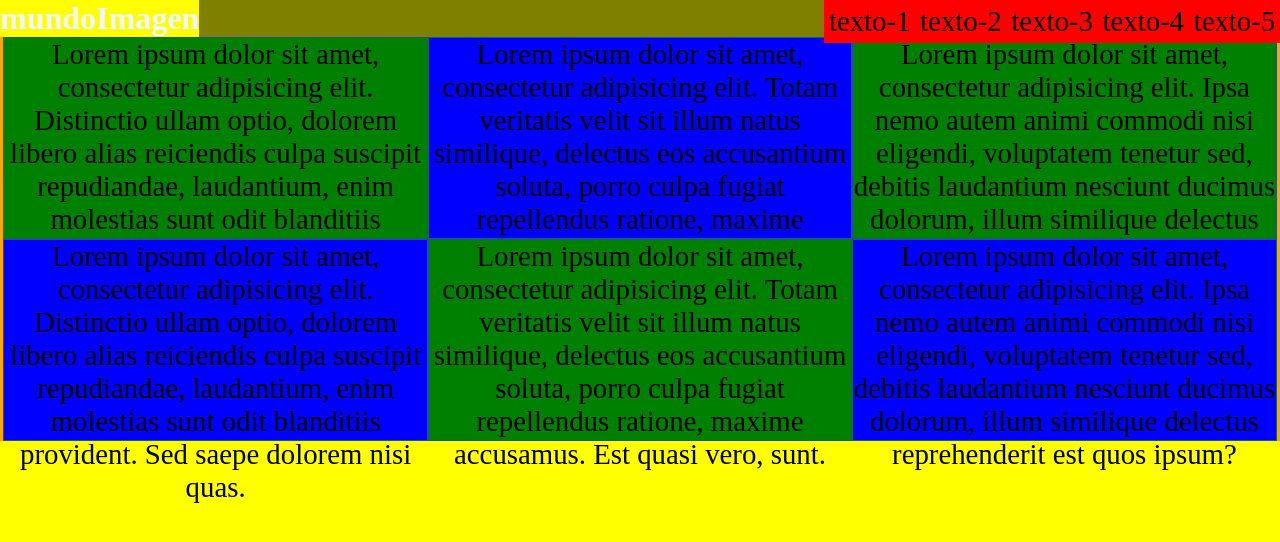
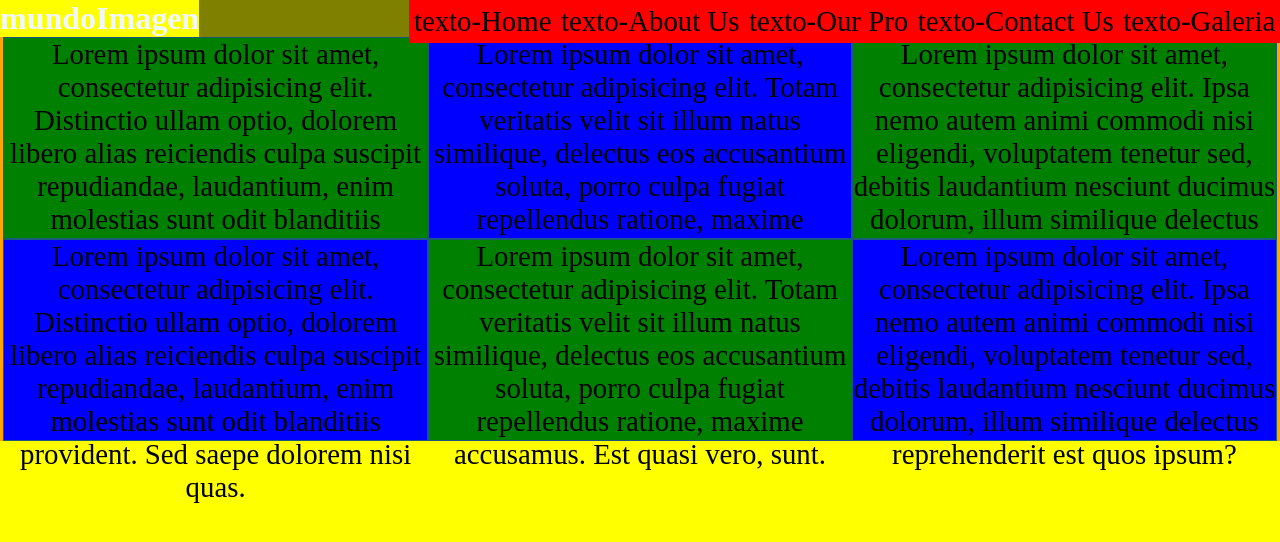
Before and after one commit to alejandroflores23/Template-IIM7, a plain HTML site: page index.html in a window 1280 px wide. Drawn offline with Linux system fonts and the light colour scheme.

Commit message:
cambio del natbar
we made the cahnge to the bar of navag. to work with the navagation

```diff
--- a/index.html
+++ b/index.html
@@ -10,11 +10,11 @@
       <h1>mundoImagen</h1>
       <nav class="navbar">
           <ul>
-              <li class="item item-1">texto-1</li>
-              <li class="item item-2">texto-2</li>
-              <li class="item item-3">texto-3</li>
-              <li class="item item-4">texto-4</li>
-              <li class="item item-5">texto-5</li>
+              <li class="item item-1">texto-Home</li>
+              <li class="item item-2">texto-About Us</li>
+              <li class="item item-3">texto-Our Pro</li>
+              <li class="item item-4">texto-Contact Us</li>
+              <li class="item item-5">texto-Galeria</li>
           </ul>
       </nav>
   </header>
```
